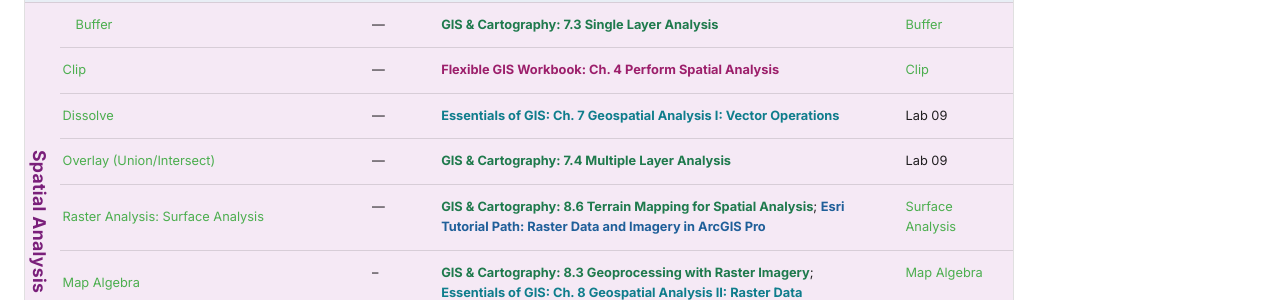
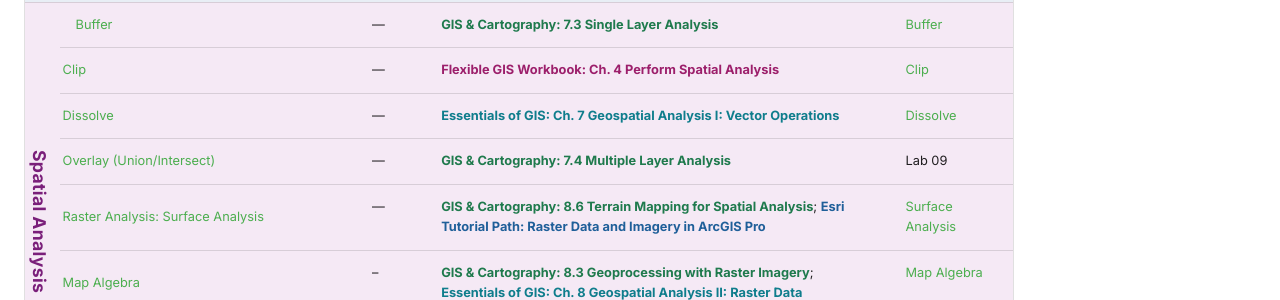
Before and after one commit to ShokranGit/arcgis-pro-course, an MkDocs documentation site: the page built from docs/lessons/index.md, in a window 1280 px wide and 900 px high, scrolled down 1643 px. Shown: the part 201-501 px from the top of the window. Built offline with MkDocs 1.6.1 and Material for MkDocs 9.7.7, drawn with Linux system fonts in a browser that asks for light colours; comment, search, counter and statistics services are not loaded.

Commit message:
Link Dissolve topic row to new Dissolve lab

```diff
--- a/docs/lessons/index.md
+++ b/docs/lessons/index.md
@@ -33,7 +33,7 @@ A date-free, college-agnostic view of every topic in the course. This list isn't
 | <span class="module-badge module-tabular">Tabular Data and Mapping</span> | [Spatial Join: Distance](07-spatial-joins.md) | — | [Esri: Spatial Analysis in ArcGIS Pro](https://doc.esri.com/en/arcgis-pro/latest/help/analysis/introduction/spatial-analysis-in-arcgis-pro.html){: .src-esri} | Lab 08 |
 | <span id="buffer" class="module-badge module-spatial">Spatial Analysis</span> | [Buffer](05-geoprocessing.md) | — | [GIS & Cartography: 7.3 Single Layer Analysis](https://slcc.pressbooks.pub/maps/chapter/7-3/){: .src-cartography} | [Buffer](../labs/buffer/) |
 | <span class="module-badge module-spatial" id="clip">Spatial Analysis</span> | [Clip](05-geoprocessing.md) | — | [Flexible GIS Workbook: Ch. 4 Perform Spatial Analysis](https://mlpp.pressbooks.pub/flexiblegisworkbookpro/part/ch4-perform-spatial-analysis/){: .src-workbook} | [Clip](../labs/clip/) |
-| <span class="module-badge module-spatial">Spatial Analysis</span> | [Dissolve](05-geoprocessing.md) | — | [Essentials of GIS: Ch. 7 Geospatial Analysis I: Vector Operations](https://saylordotorg.github.io/text_essentials-of-geographic-information-systems/s11-geospatial-analysis-i-vector-o.html){: .src-essentials} | Lab 09 |
+| <span class="module-badge module-spatial" id="dissolve">Spatial Analysis</span> | [Dissolve](05-geoprocessing.md) | — | [Essentials of GIS: Ch. 7 Geospatial Analysis I: Vector Operations](https://saylordotorg.github.io/text_essentials-of-geographic-information-systems/s11-geospatial-analysis-i-vector-o.html){: .src-essentials} | [Dissolve](../labs/dissolve/) |
 | <span class="module-badge module-spatial">Spatial Analysis</span> | [Overlay (Union/Intersect)](05-geoprocessing.md) | — | [GIS & Cartography: 7.4 Multiple Layer Analysis](https://slcc.pressbooks.pub/maps/chapter/7-4/){: .src-cartography} | Lab 09 |
 | <span id="surface-analysis" class="module-badge module-spatial">Spatial Analysis</span> | [Raster Analysis: Surface Analysis](06-raster-analysis.md) | — | [GIS & Cartography: 8.6 Terrain Mapping for Spatial Analysis](https://slcc.pressbooks.pub/maps/chapter/8-6/){: .src-cartography}; [Esri Tutorial Path: Raster Data and Imagery in ArcGIS Pro](https://learn.arcgis.com/en/paths/using-raster-data-and-imagery-in-arcgis-pro/){: .src-esri} | [Surface Analysis](../labs/surface-analysis/) |
 | <span id="map-algebra" class="module-badge module-spatial">Spatial Analysis</span> | [Map Algebra](06-raster-analysis.md) | – | [GIS & Cartography: 8.3 Geoprocessing with Raster Imagery](https://slcc.pressbooks.pub/maps/chapter/8-3/){: .src-cartography}; [Essentials of GIS: Ch. 8 Geospatial Analysis II: Raster Data](https://saylordotorg.github.io/text_essentials-of-geographic-information-systems/s12-geospatial-analysis-ii-raster-.html){: .src-essentials} | [Map Algebra](../labs/map-algebra/) |
```
